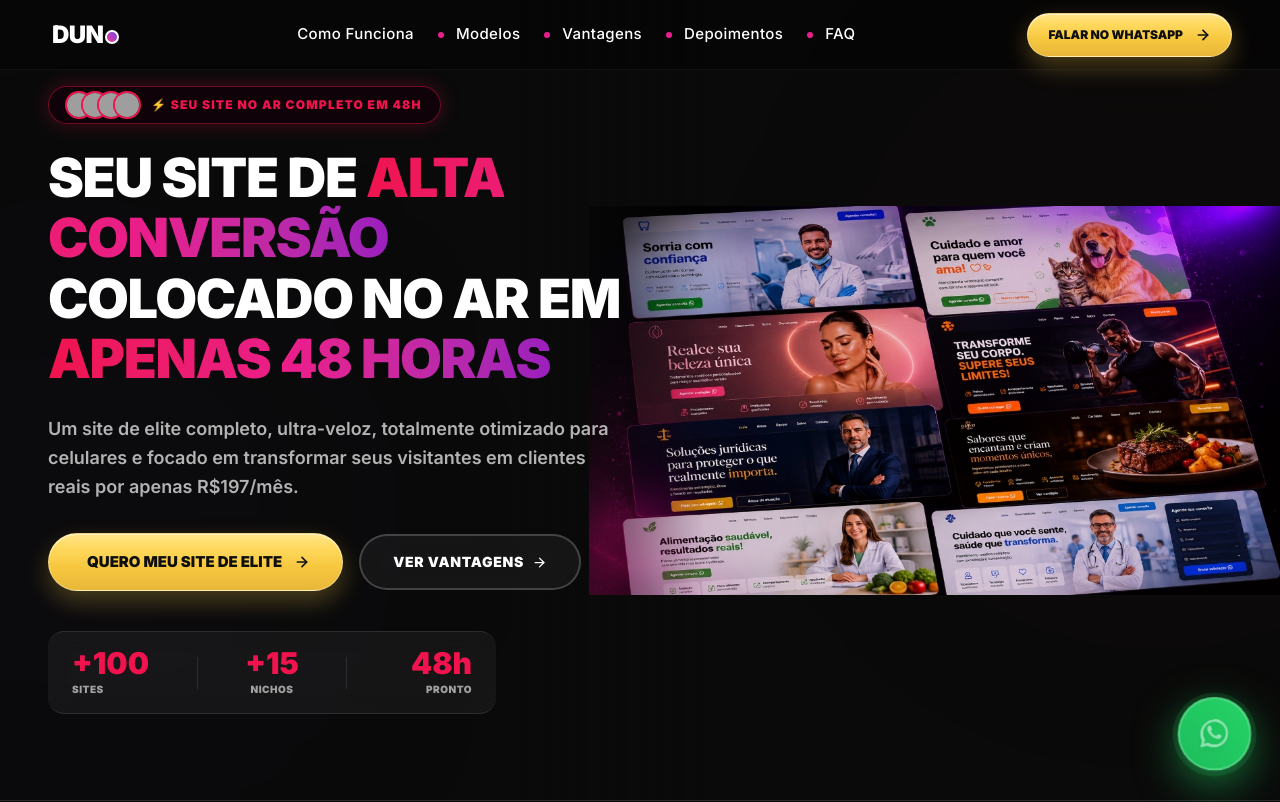
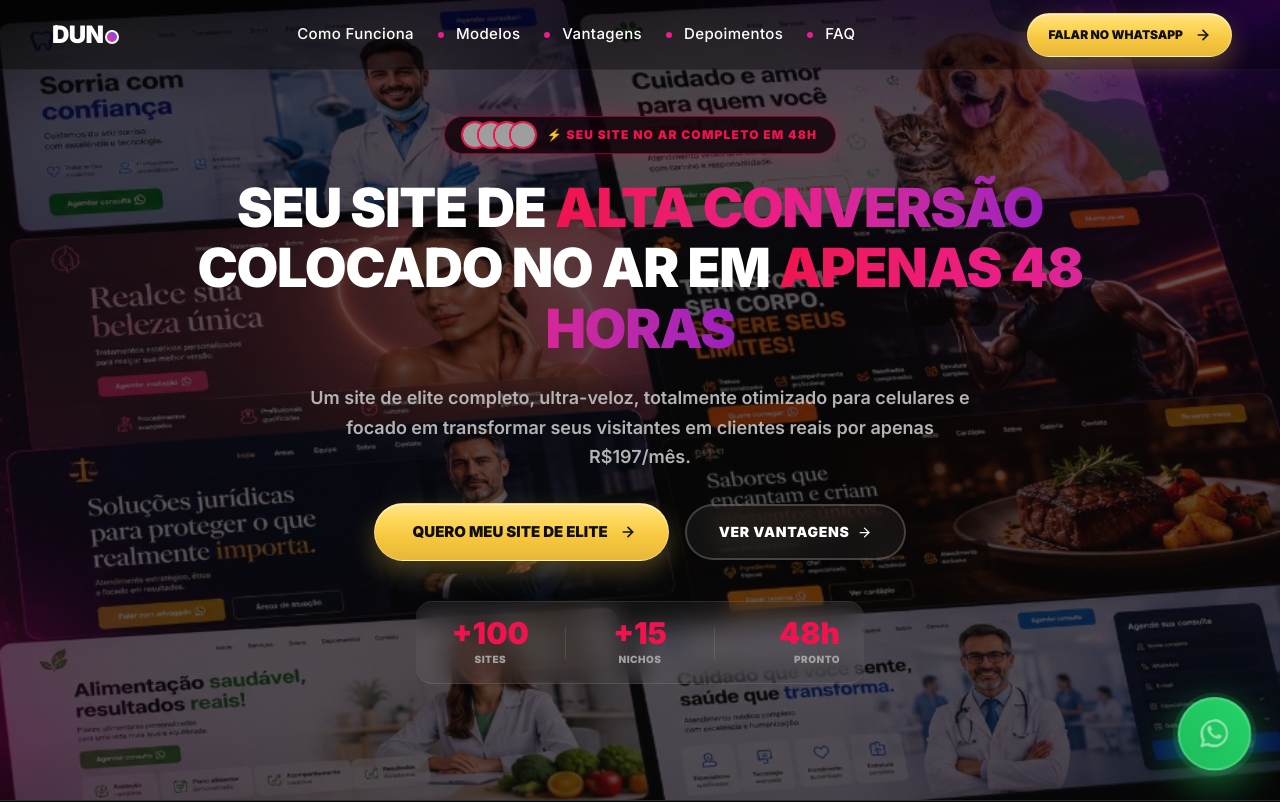
Before and after one commit to matheusetecestudo-sys/duno, a React (Vite) app: page / in a window 1280 px wide. Shown: the top 802 px of the page. Built offline with nearby package versions, Linux system fonts and the light colour scheme; grey boxes are pictures that could not be loaded.

Commit message:
feat(layout): centraliza hero desktop com bg completo, remove slideshow mobile e aplica degrade nos titulos destacados mobile

```diff
--- a/src/components/Hero.tsx
+++ b/src/components/Hero.tsx
@@ -4,27 +4,25 @@ import { ArrowRight } from "lucide-react";
 export default function Hero() {
   return (
     <section
-      className="relative min-h-[100vh] lg:min-h-[750px] lg:h-screen lg:max-h-[1000px] flex items-center justify-start px-6 sm:px-12 py-24 lg:py-0 overflow-hidden bg-[#0a0a0a] text-white"
+      className="relative min-h-[100vh] lg:min-h-[750px] lg:h-screen lg:max-h-[1000px] flex items-center justify-center px-6 sm:px-12 py-24 lg:py-0 overflow-hidden bg-[#0a0a0a] text-white"
     >
-      {/* Background Banner Image integrated smoothly into the session background (on the right) */}
+      {/* Background Banner Image covering the entire screen */}
       <div
-        className="absolute inset-y-0 right-0 w-full lg:w-[54%] bg-cover lg:bg-contain bg-right bg-no-repeat z-0 pointer-events-none opacity-20 lg:opacity-100"
+        className="absolute inset-0 w-full h-full bg-cover bg-center bg-no-repeat z-0 pointer-events-none"
         style={{
           backgroundImage: "url('/img-desktop-showcase.png')",
         }}
       />
-      {/* Dynamic gradient overlay to blend the banner seamlessly with the dark background */}
-      <div className="absolute inset-y-0 right-[45%] w-[15%] bg-gradient-to-r from-[#0a0a0a] to-transparent pointer-events-none z-5 hidden lg:block" />
-      <div className="absolute inset-0 bg-[#0a0a0a]/70 lg:bg-transparent pointer-events-none z-5 lg:hidden" />
+      {/* Dark overlay for text readability */}
+      <div className="absolute inset-0 bg-[#0a0a0a]/65 pointer-events-none z-[1]" />
 
       {/* Background soft ambient lights only */}
-      <div className="absolute right-[-10%] top-[10%] w-[500px] h-[500px] bg-[#f0134d]/6 blur-[160px] rounded-full pointer-events-none z-0 animate-pulse" />
-      <div className="absolute left-[-10%] bottom-[10%] w-[400px] h-[400px] bg-[#7c3aed]/4 blur-[160px] rounded-full pointer-events-none z-0" />
+      <div className="absolute right-[-10%] top-[10%] w-[500px] h-[500px] bg-[#f0134d]/6 blur-[160px] rounded-full pointer-events-none z-[1] animate-pulse" />
+      <div className="absolute left-[-10%] bottom-[10%] w-[400px] h-[400px] bg-[#7c3aed]/4 blur-[160px] rounded-full pointer-events-none z-[1]" />
 
-      <div className="relative z-10 w-full max-w-7xl mx-auto flex items-center pt-10 lg:pt-0">
+      <div className="relative z-10 w-full max-w-4xl mx-auto flex flex-col items-center justify-center text-center pt-10 lg:pt-0">
 
-        {/* Left Copy Container (Takes up 55% width to layout perfectly side-by-side with the right-aligned background banner) */}
-        <div className="w-full lg:max-w-[55%] flex flex-col items-start text-left">
+        <div className="w-full flex flex-col items-center text-center">
           {/* Badge topo */}
           <motion.div
             initial={{ opacity: 0, y: 15 }}
@@ -46,7 +44,7 @@ export default function Hero() {
             initial={{ opacity: 0, y: 15 }}
             animate={{ opacity: 1, y: 0 }}
             transition={{ duration: 0.5, delay: 0.1 }}
-            className="text-4xl sm:text-5xl lg:text-[46px] xl:text-[54px] font-black leading-[1.12] tracking-tight uppercase mb-6 text-left text-glow text-white font-sans"
+            className="text-4xl sm:text-5xl lg:text-[46px] xl:text-[54px] font-black leading-[1.12] tracking-tight uppercase mb-6 text-center text-glow text-white font-sans"
           >
             Seu site de <span className="bg-clip-text text-transparent bg-gradient-to-r from-[#f0134d] via-[#e91e8c] to-[#9b1fbd] font-black">alta conversão</span> <br />
             colocado no ar em <span className="bg-clip-text text-transparent bg-gradient-to-r from-[#f0134d] via-[#e91e8c] to-[#9b1fbd] font-black">apenas 48 horas</span>
@@ -57,7 +55,7 @@ export default function Hero() {
             initial={{ opacity: 0, y: 15 }}
             animate={{ opacity: 1, y: 0 }}
             transition={{ duration: 0.5, delay: 0.2 }}
-            className="text-[#b3b3b3] text-base sm:text-lg mb-8 leading-relaxed font-semibold max-w-xl text-left"
+            className="text-[#b3b3b3] text-base sm:text-lg mb-8 leading-relaxed font-semibold max-w-2xl text-center"
           >
             Um site de elite completo, ultra-veloz, totalmente otimizado para celulares e focado em transformar seus visitantes em clientes reais por apenas R$197/mês.
           </motion.p>
@@ -67,7 +65,7 @@ export default function Hero() {
             initial={{ opacity: 0, y: 15 }}
             animate={{ opacity: 1, y: 0 }}
             transition={{ duration: 0.5, delay: 0.3 }}
-            className="flex flex-col sm:flex-row items-center gap-4 mb-10 w-full sm:w-auto"
+            className="flex flex-col sm:flex-row items-center justify-center gap-4 mb-10 w-full sm:w-auto"
           >
             <a
               href="https://wa.me/5511999999999?text=Olá!%20Li%2520os%2520detalhes%2520da%252520assinatura%252520do%252520site%252520Duno%2520e%2520quero%2520começar."
@@ -97,7 +95,7 @@ export default function Hero() {
             initial={{ opacity: 0, y: 15 }}
             animate={{ opacity: 1, y: 0 }}
             transition={{ duration: 0.5, delay: 0.4 }}
-            className="flex items-center gap-4 sm:gap-6 py-4 border-t border-b border-white/10 w-full max-w-md bg-white/5 backdrop-blur-md px-6 rounded-2xl"
+            className="flex items-center justify-center gap-4 sm:gap-6 py-4 border-t border-b border-white/10 w-full max-w-md bg-white/5 backdrop-blur-md px-6 rounded-2xl mx-auto"
           >
             <div className="flex-1">
               <span className="block text-2xl sm:text-3xl font-black text-[#f0134d] leading-none">+100</span>
--- a/src/components/MobileVersion.tsx
+++ b/src/components/MobileVersion.tsx
@@ -295,38 +295,11 @@ export default function MobileVersion({ onPriceInView }: MobileVersionProps) {
         className="relative w-full min-h-screen flex flex-col items-center justify-center overflow-hidden bg-[#0a0a0a]"
         style={{ paddingTop: '95px', paddingBottom: '56px', paddingLeft: '20px', paddingRight: '20px' }}
       >
-        {/* ---- FULL-HEIGHT BACKGROUND SLIDESHOW CSS ---- */}
-        <style>{`
-          @keyframes heroBgFadeIn {
-            0%   { opacity: 0; }
-            8%   { opacity: 1; }
-            42%  { opacity: 1; }
-            50%  { opacity: 0; }
-            100% { opacity: 0; }
-          }
-          @keyframes heroBgFadeIn2 {
-            0%   { opacity: 0; }
-            50%  { opacity: 0; }
-            58%  { opacity: 1; }
-            92%  { opacity: 1; }
-            100% { opacity: 0; }
-          }
-          .hero-bg-slide-1 { animation: heroBgFadeIn  10s ease-in-out infinite; }
-          .hero-bg-slide-2 { animation: heroBgFadeIn2 10s ease-in-out infinite; }
-        `}</style>
-
-        {/* Slide 1 — Mobile Cards Showcase */}
+        {/* Background Image — Mobile Cards Showcase */}
         <div
-          className="hero-bg-slide-1 absolute inset-0 w-full h-full bg-cover bg-center bg-no-repeat pointer-events-none z-0"
+          className="absolute inset-0 w-full h-full bg-cover bg-center bg-no-repeat pointer-events-none z-0"
           style={{
             backgroundImage: "url('/img-mobile-showcase.png')",
-          }}
-        />
-        {/* Slide 2 — Desktop Layouts Showcase */}
-        <div
-          className="hero-bg-slide-2 absolute inset-0 w-full h-full bg-cover bg-center bg-no-repeat pointer-events-none z-0"
-          style={{
-            backgroundImage: "url('/img-desktop-showcase.png')",
           }}
         />
 
@@ -348,7 +321,7 @@ export default function MobileVersion({ onPriceInView }: MobileVersionProps) {
             <img className="inline-block h-5.5 w-5.5 rounded-full ring-2 ring-[#f0134d] object-cover" src="https://images.unsplash.com/photo-1494790108377-be9c29b29330?auto=format&fit=crop&w=80&h=80&q=80" alt="3" />
             <img className="inline-block h-5.5 w-5.5 rounded-full ring-2 ring-[#f0134d] object-cover" src="https://images.unsplash.com/photo-1500648767791-00dcc994a43e?auto=format&fit=crop&w=80&h=80&q=80" alt="4" />
           </div>
-          <span className="text-[#f0134d] font-black tracking-widest uppercase text-[10px]">⚡ Seu site no ar completo em 48h</span>
+          <span className="bg-clip-text text-transparent bg-gradient-to-r from-[#f0134d] via-[#e91e8c] to-[#9b1fbd] font-black tracking-widest uppercase text-[10px]">⚡ Seu site no ar completo em 48h</span>
         </div>
 
         {/* 2. Headline — full gradient on both lines, matching desktop style */}
@@ -482,7 +455,7 @@ export default function MobileVersion({ onPriceInView }: MobileVersionProps) {
             {
               title: (
                 <span>
-                  Sem site, <span className="text-[#f0134d] font-black">sem confiança</span>
+                  Sem site, <span className="bg-clip-text text-transparent bg-gradient-to-r from-[#f0134d] via-[#e91e8c] to-[#9b1fbd] font-black">sem confiança</span>
                 </span>
               ),
               desc: "Quando um cliente pesquisa sua marca ou serviço e não acha nada sobre você, ele vai direto para o concorrente que aparece de forma profissional no Google. Simples assim.",
@@ -491,7 +464,7 @@ export default function MobileVersion({ onPriceInView }: MobileVersionProps) {
             {
               title: (
                 <span>
-                  Refém das <span className="text-[#f0134d] font-black">indicações</span>
+                  Refém das <span className="bg-clip-text text-transparent bg-gradient-to-r from-[#f0134d] via-[#e91e8c] to-[#9b1fbd] font-black">indicações</span>
                 </span>
               ),
               desc: "Depender só de indicação boca a boca é arriscado. Um mês maravilhoso, um mês vazio. Com um site de alto padrão, você atrai novos clientes interessados todos os dias no automático.",
@@ -500,7 +473,7 @@ export default function MobileVersion({ onPriceInView }: MobileVersionProps) {
             {
               title: (
                 <span>
-                  Concorrente na <span className="text-[#f0134d] font-black">sua frente</span>
+                  Concorrente na <span className="bg-clip-text text-transparent bg-gradient-to-r from-[#f0134d] via-[#e91e8c] to-[#9b1fbd] font-black">sua frente</span>
                 </span>
               ),
               desc: "Enquanto você adia ter sua página profissional, seu concorrente aparece no topo do Google quando as pessoas buscam na sua região. Esse novo cliente que ligou para ele era para ser seu.",
@@ -509,7 +482,7 @@ export default function MobileVersion({ onPriceInView }: MobileVersionProps) {
             {
               title: (
                 <span>
-                  Agência cobrou <span className="text-[#f0134d] font-black">caro</span> e não entregou
+                  Agência cobrou <span className="bg-clip-text text-transparent bg-gradient-to-r from-[#f0134d] via-[#e91e8c] to-[#9b1fbd] font-black">caro</span> e não entregou
                 </span>
               ),
               desc: "R$ 3.000, R$ 5.000 ou mais por meses a fio de espera e no final entregaram um painel complexo que ninguém consegue editar. Você merece ter uma solução ágil, completa e acessível hoje.",
@@ -573,7 +546,7 @@ export default function MobileVersion({ onPriceInView }: MobileVersionProps) {
             {
               title: (
                 <span>
-                  WhatsApp de <span className="text-[#f0134d] font-black">Alta Conversão</span>
+                  WhatsApp de <span className="bg-clip-text text-transparent bg-gradient-to-r from-[#f0134d] via-[#e91e8c] to-[#9b1fbd] font-black">Alta Conversão</span>
                 </span>
               ),
               desc: "Botão flutuante perfeitamente posicionado e pré-configurado com mensagem personalizada para direcionar novos contatos direto para seu WhatsApp.",
@@ -582,7 +555,7 @@ export default function MobileVersion({ onPriceInView }: MobileVersionProps) {
             {
               title: (
                 <span>
-                  Agendamento <span className="text-[#f0134d] font-black">Prático</span>
+                  Agendamento <span className="bg-clip-text text-transparent bg-gradient-to-r from-[#f0134d] via-[#e91e8c] to-[#9b1fbd] font-black">Prático</span>
                 </span>
               ),
               desc: "Formulário estratégico para que novos pacientes ou clientes agendem consultas e serviços de forma totalmente rápida.",
@@ -591,7 +564,7 @@ export default function MobileVersion({ onPriceInView }: MobileVersionProps) {
             {
               title: (
                 <span>
-                  Otimizado para <span className="text-[#f0134d] font-black">Google</span>
+                  Otimizado para <span className="bg-clip-text text-transparent bg-gradient-to-r from-[#f0134d] via-[#e91e8c] to-[#9b1fbd] font-black">Google</span>
                 </span>
               ),
               desc: "Programado sob as estritas diretrizes oficiais de indexação local (SEO), ampliando sua visibilidade na sua cidade.",
@@ -600,7 +573,7 @@ export default function MobileVersion({ onPriceInView }: MobileVersionProps) {
             {
               title: (
                 <span>
-                  Google <span className="text-[#f0134d] font-black">Maps Integrado</span>
+                  Google <span className="bg-clip-text text-transparent bg-gradient-to-r from-[#f0134d] via-[#e91e8c] to-[#9b1fbd] font-black">Maps Integrado</span>
                 </span>
               ),
               desc: "Integração do mapa interativo oficial para que seus clientes tracem rotas físicas exatas até seu consultório com apenas um toque.",
@@ -609,7 +582,7 @@ export default function MobileVersion({ onPriceInView }: MobileVersionProps) {
             {
               title: (
                 <span>
-                  Design <span className="text-[#f0134d] font-black">Mobile-First</span>
+                  Design <span className="bg-clip-text text-transparent bg-gradient-to-r from-[#f0134d] via-[#e91e8c] to-[#9b1fbd] font-black">Mobile-First</span>
                 </span>
               ),
               desc: "Interface ultra-veloz, desenvolvida sob medida para carregar velozmente até nas conexões 3G/4G mais instáveis.",
@@ -618,7 +591,7 @@ export default function MobileVersion({ onPriceInView }: MobileVersionProps) {
             {
               title: (
                 <span>
-                  100% <span className="text-[#f0134d] font-black">Personalizado</span>
+                  100% <span className="bg-clip-text text-transparent bg-gradient-to-r from-[#f0134d] via-[#e91e8c] to-[#9b1fbd] font-black">Personalizado</span>
                 </span>
               ),
               desc: "Nossa equipe adapta todo o layout com sua identidade visual: logotipo, paleta de cores e fotografias reais do seu consultório.",
@@ -759,7 +732,7 @@ export default function MobileVersion({ onPriceInView }: MobileVersionProps) {
             {
               title: (
                 <span>
-                  Totalmente <span className="text-[#f0134d] font-black">Personalizado</span>
+                  Totalmente <span className="bg-clip-text text-transparent bg-gradient-to-r from-[#f0134d] via-[#e91e8c] to-[#9b1fbd] font-black">Personalizado</span>
                 </span>
               ),
               desc: "Sua logo, suas cores, suas fotos. Nenhum cliente vai achar que é um modelo genérico — parece feito do zero para você.",
@@ -768,7 +741,7 @@ export default function MobileVersion({ onPriceInView }: MobileVersionProps) {
             {
               title: (
                 <span>
-                  Pronto em <span className="text-[#f0134d] font-black">48 Horas</span>
+                  Pronto em <span className="bg-clip-text text-transparent bg-gradient-to-r from-[#f0134d] via-[#e91e8c] to-[#9b1fbd] font-black">48 Horas</span>
                 </span>
               ),
               desc: "Enquanto uma agência levaria 60 dias, você já está recebendo cliques de novos clientes. Dois dias de prazo.",
@@ -777,7 +750,7 @@ export default function MobileVersion({ onPriceInView }: MobileVersionProps) {
             {
               title: (
                 <span>
-                  Sem <span className="text-[#f0134d] font-black">Fidelidade</span>
+                  Sem <span className="bg-clip-text text-transparent bg-gradient-to-r from-[#f0134d] via-[#e91e8c] to-[#9b1fbd] font-black">Fidelidade</span>
                 </span>
               ),
               desc: "Sem multa de rescisão, sem contrato mínimo. Se em algum mês não quiser continuar ativo, basta nos avisar.",
@@ -786,7 +759,7 @@ export default function MobileVersion({ onPriceInView }: MobileVersionProps) {
             {
               title: (
                 <span>
-                  Suporte por <span className="text-[#f0134d] font-black">WhatsApp</span>
+                  Suporte por <span className="bg-clip-text text-transparent bg-gradient-to-r from-[#f0134d] via-[#e91e8c] to-[#9b1fbd] font-black">WhatsApp</span>
                 </span>
               ),
               desc: "Quer trocar uma foto? Atualizar um texto? Manda uma mensagem. Respondemos com agilidade e eficiência.",
@@ -795,7 +768,7 @@ export default function MobileVersion({ onPriceInView }: MobileVersionProps) {
             {
               title: (
                 <span>
-                  Sem <span className="text-[#f0134d] font-black">Letras Miúdas</span>
+                  Sem <span className="bg-clip-text text-transparent bg-gradient-to-r from-[#f0134d] via-[#e91e8c] to-[#9b1fbd] font-black">Letras Miúdas</span>
                 </span>
               ),
               desc: "R$ 197/mês fixos. Sem taxas extras ou custos ocultos, sem surpresas desagradáveis na fatura.",
@@ -804,7 +777,7 @@ export default function MobileVersion({ onPriceInView }: MobileVersionProps) {
             {
               title: (
                 <span>
-                  Feito para <span className="text-[#f0134d] font-black">Converter</span>
+                  Feito para <span className="bg-clip-text text-transparent bg-gradient-to-r from-[#f0134d] via-[#e91e8c] to-[#9b1fbd] font-black">Converter</span>
                 </span>
               ),
               desc: "Cada botão, seção e texto foi otimizado para transformar visitante em contato real no seu WhatsApp.",
@@ -913,7 +886,7 @@ export default function MobileVersion({ onPriceInView }: MobileVersionProps) {
               {
                 title: (
                   <span>
-                    Neuromarketing de <span className="text-[#f0134d] font-black">Elite</span>
+                    Neuromarketing de <span className="bg-clip-text text-transparent bg-gradient-to-r from-[#f0134d] via-[#e91e8c] to-[#9b1fbd] font-black">Elite</span>
                   </span>
                 ),
                 desc: "Texto persuasivo escrito por especialistas focado em conversão e vendas locais.",
@@ -922,7 +895,7 @@ export default function MobileVersion({ onPriceInView }: MobileVersionProps) {
               {
                 title: (
                   <span>
-                    Velocidade <span className="text-[#f0134d] font-black">Ultra Rápida</span>
+                    Velocidade <span className="bg-clip-text text-transparent bg-gradient-to-r from-[#f0134d] via-[#e91e8c] to-[#9b1fbd] font-black">Ultra Rápida</span>
                   </span>
                 ),
                 desc: "Site otimizado sob regras rígidas de SEO para carregar de forma instantânea.",
@@ -931,7 +904,7 @@ export default function MobileVersion({ onPriceInView }: MobileVersionProps) {
               {
                 title: (
                   <span>
-                    Design <span className="text-[#f0134d] font-black">Responsivo</span>
+                    Design <span className="bg-clip-text text-transparent bg-gradient-to-r from-[#f0134d] via-[#e91e8c] to-[#9b1fbd] font-black">Responsivo</span>
                   </span>
                 ),
                 desc: "Adaptado perfeitamente para qualquer tamanho ou orientação de tela móvel.",
```
